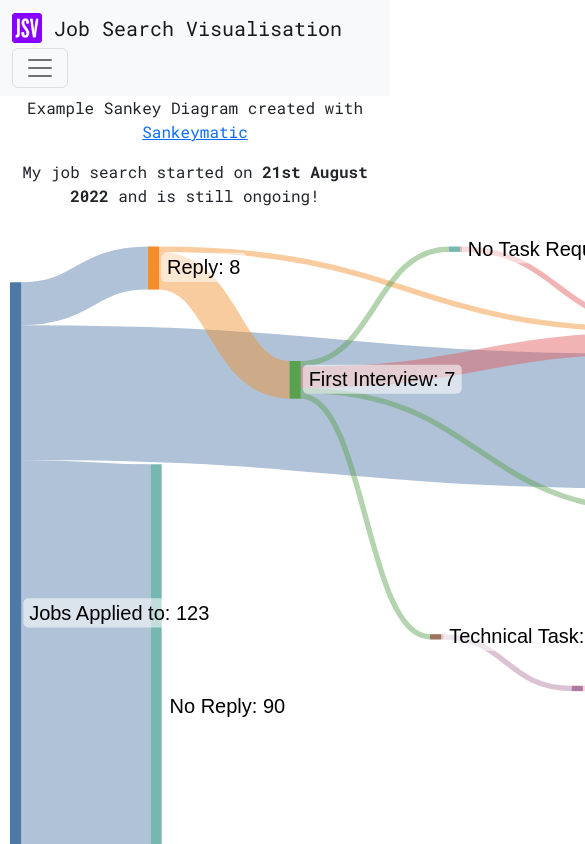
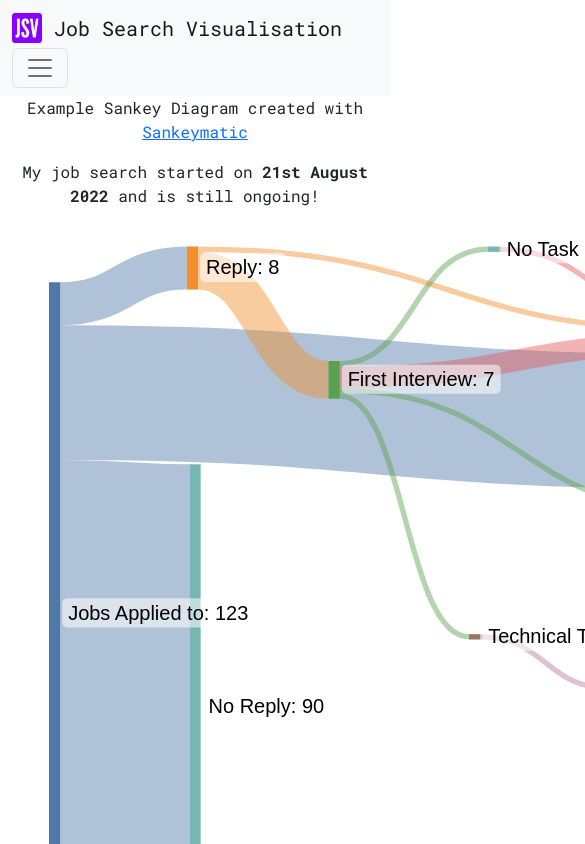
Before and after one commit to lambley/job-search-visualisation, a React (Create React App) app in the folder client/: page / in a window 390 px wide. Shown: the top 844 px of the page, 585 px wide, since content can reach past the window. Built offline with nearby package versions, Linux system fonts and the light colour scheme.

Commit message:
make svg responsive

```diff
--- a/client/src/stylesheets/app.scss
+++ b/client/src/stylesheets/app.scss
@@ -8,5 +8,10 @@ h1, h2, h3, h4, h5 {
 }
 
 .center-diagram {
+  margin-left: auto;
+  margin-right: auto;
   text-align: center;
+  resize: horizontal;
+  width: 80%;
+  height: auto;
 }
```
